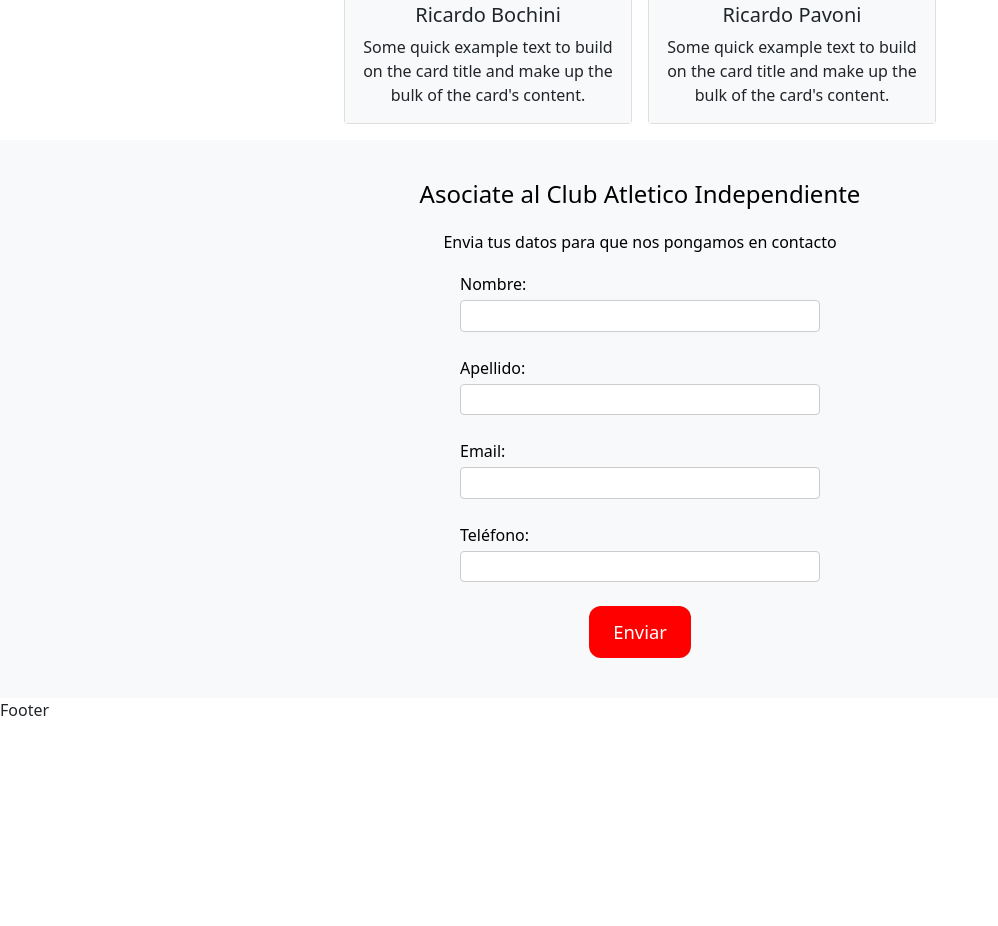
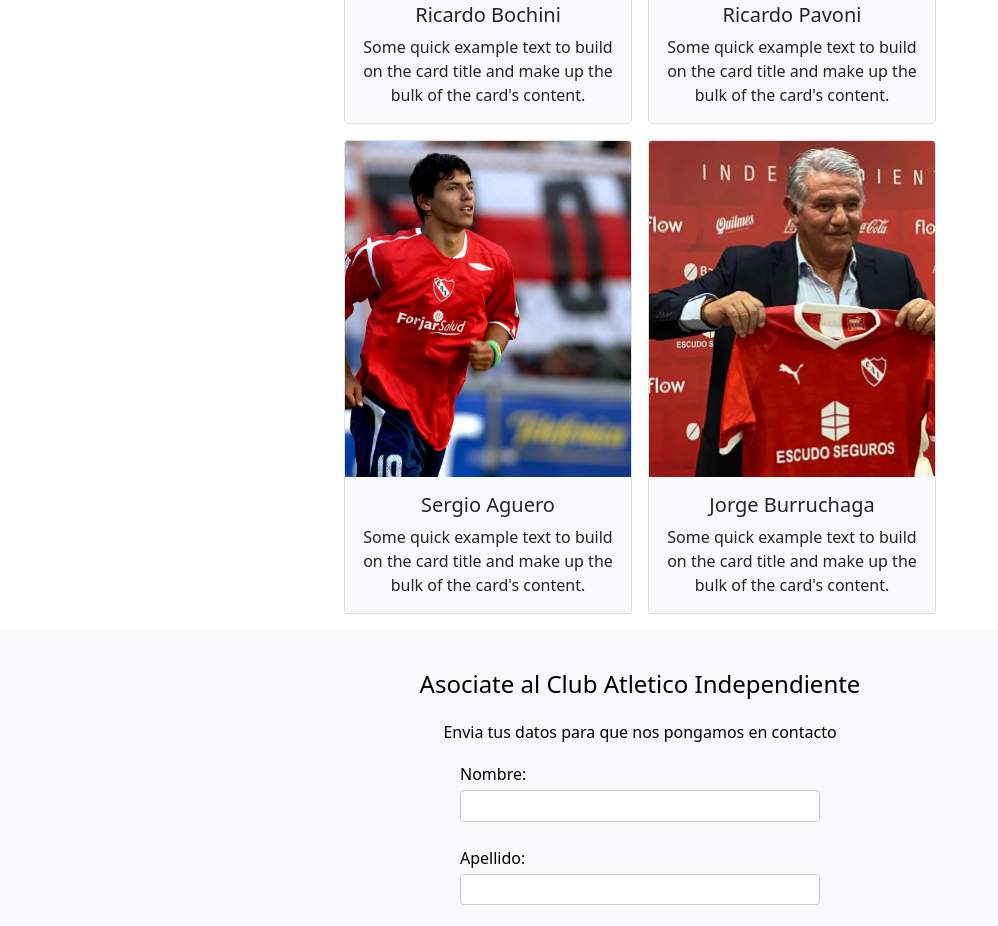
Before and after one commit to bernoooo/Programacion-web-lunes-itba, a plain HTML site: page index.html in a window 1280 px wide. Shown: the part 1697-2623 px from the top of the page, without its empty margins (0-998 px from the left). Before the commit the page ends 2435 px from the top, so only its background shows below. Drawn offline with nearby package versions, Linux system fonts and the light colour scheme.

Commit message:
Actualizacion 11/4

```diff
--- a/index.html
+++ b/index.html
@@ -104,6 +104,22 @@
                 </div>
             </div>
         </div>
+        <div class="card-container">
+            <div class="card">
+                <img src="./Imges/SergioAgueroIdolos.jpg" class="card-img-top" alt="...">
+                <div class="card-body">
+                    <h5 class="card-title">Sergio Aguero</h5>
+                    <p class="card-text">Some quick example text to build on the card title and make up the bulk of the card's content.</p>
+                </div>
+            </div>
+            <div class="card">
+                <img src="./Imges/BuruuchagaIDolos.jpg" class="card-img-top" alt="...">
+                <div class="card-body">
+                    <h5 class="card-title">Jorge Burruchaga</h5>
+                    <p class="card-text">Some quick example text to build on the card title and make up the bulk of the card's content.</p>
+                </div>
+            </div>
+        </div>
     </section>
 
     <section class="Asociarse" id="asociarse">
--- a/style.css
+++ b/style.css
@@ -242,16 +242,18 @@ button[type="submit"] {
     .navbar-toggler-right {
         margin-left: auto;
         margin-right: 2vh;
-        color: white; /* Color del icono del menú desplegable */
+        color: #D20823; /* Color del icono del menú desplegable */
     }
-
+    nav {
+        color: #D20823;
+    }
     /* Eliminar el margen superior del menú desplegable */
     .navbar-collapse {
         position: absolute;
         top: 100%;
         left: 0;
         width: 100%;
-        background-color: white; /* Ajusta el color de fondo según sea necesario */
+        background-color: #D20823; /* Ajusta el color de fondo según sea necesario */
         z-index: 1000; /* Asegura que el navbar desplegado esté encima de otros elementos */
         display: none; /* Inicialmente oculta las opciones */
     }
```
Also changed, not shown: Imges/BuruuchagaIDolos.jpg (added), Imges/SergioAgueroIdolos.jpg (added).
